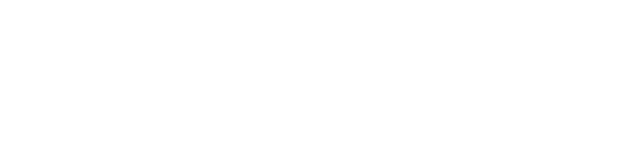
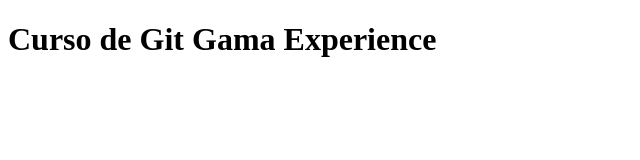
Before and after one commit to leoserrao/curso-gama-academy, a plain HTML site: page index.html in a window 1280 px wide. Shown: the whole page, without its empty margins (0-640 px from the left). Drawn offline with Linux system fonts and the light colour scheme.

Commit message:
Update index.html

```diff
--- a/index.html
+++ b/index.html
@@ -6,6 +6,7 @@
     <title>Curso de Git</title>
 </head>
 <body>
+    <h1>Curso de Git Gama Experience</h1>
 
 </body>
 </html>
```
